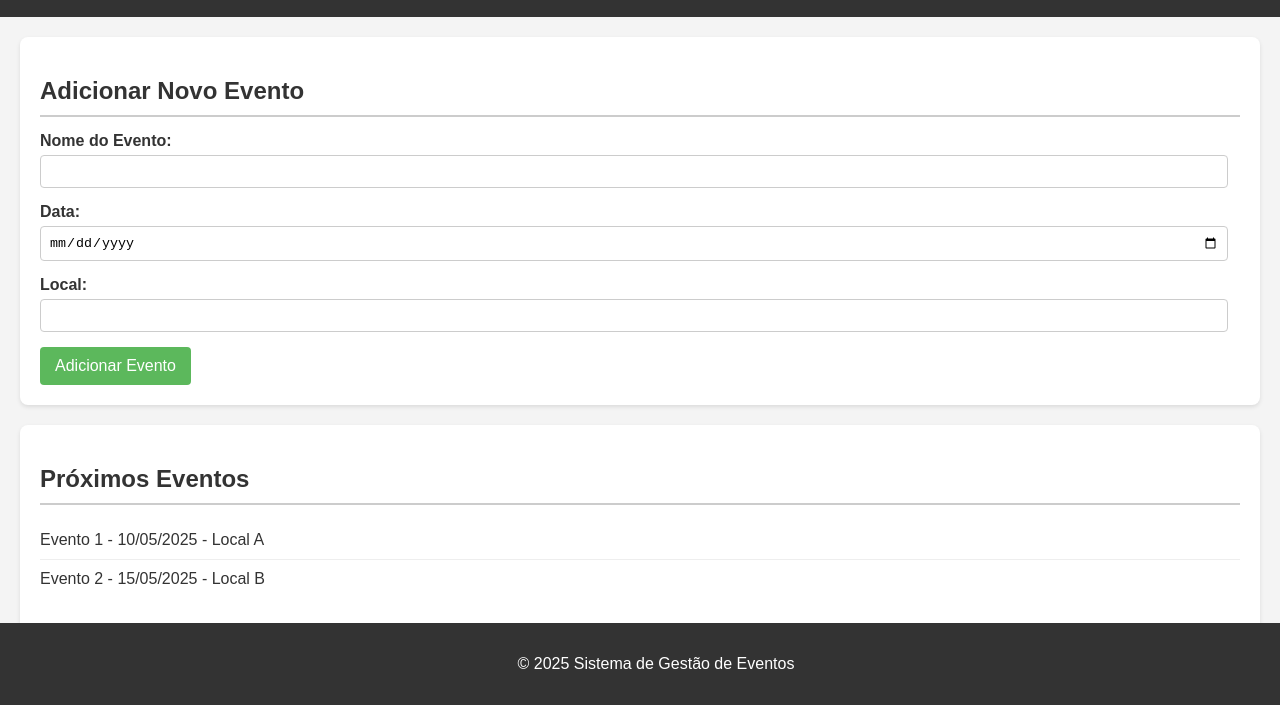
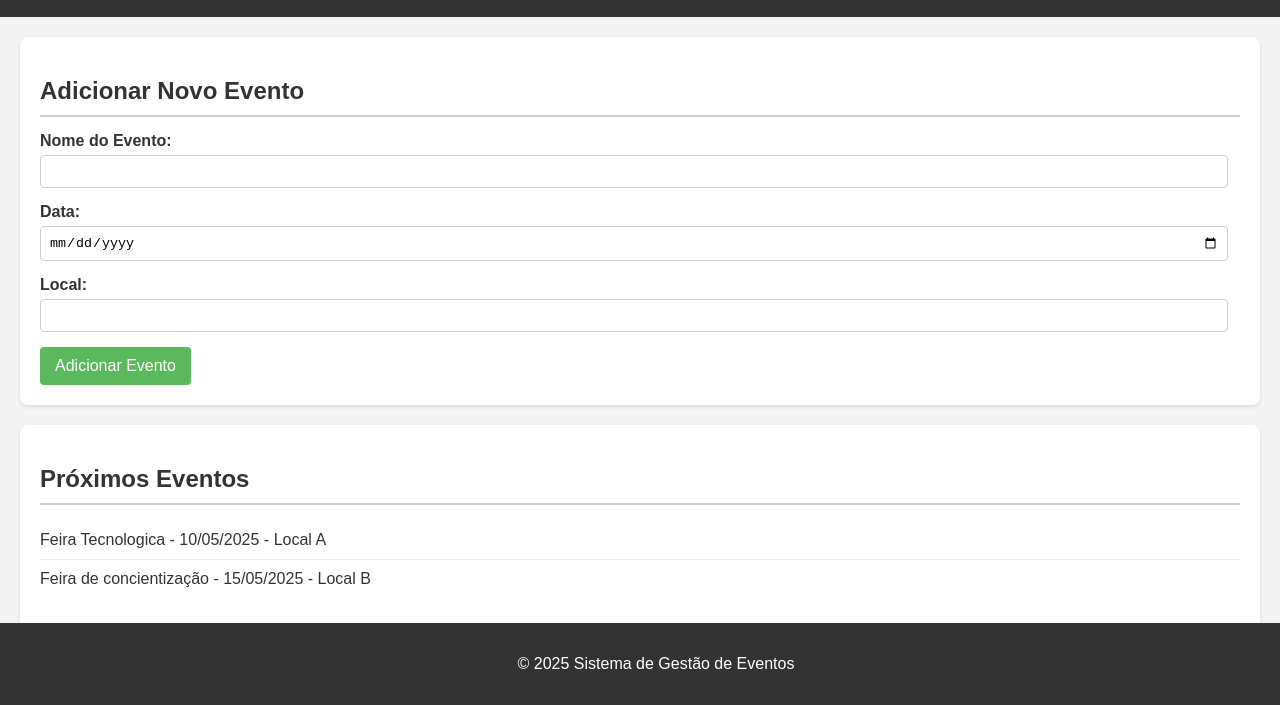
Before and after one commit to CharlesTM1/gest-o, a plain HTML site: page index.html in a window 1280 px wide. Shown: the part 95-800 px from the top of the page. Drawn offline with Linux system fonts and the light colour scheme.

Commit message:
Update index.html

```diff
--- a/index.html
+++ b/index.html
@@ -34,8 +34,8 @@
         <section id="lista-eventos">
             <h2>Próximos Eventos</h2>
             <ul id="eventos">
-                <li>Evento 1 - 10/05/2025 - Local A</li>
-                <li>Evento 2 - 15/05/2025 - Local B</li>
+                <li>Feira Tecnologica - 10/05/2025 - Local A</li>
+                <li>Feira de concientização - 15/05/2025 - Local B</li>
                 </ul>
         </section>
     </main>
```
